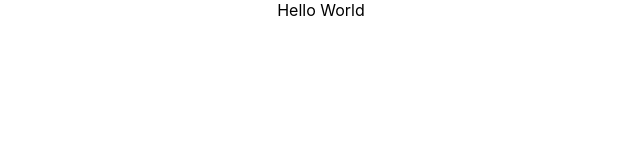
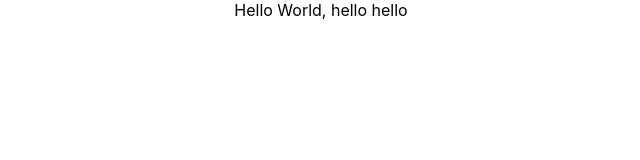
Before and after one commit to kat-s92/react_dictionary, a React (Create React App) app: page / in a window 1280 px wide. Shown: the top 160 px of the page, without its empty margins (319-959 px from the left). Built offline with nearby package versions, Linux system fonts and the light colour scheme.

Commit message:
initial commit

```diff
--- a/src/App.js
+++ b/src/App.js
@@ -5,7 +5,7 @@ function App() {
   return (
     <div className="App">
       <header className="App-header">
-        Hello World
+        Hello World, hello hello
       </header>
     </div>
   );
```
